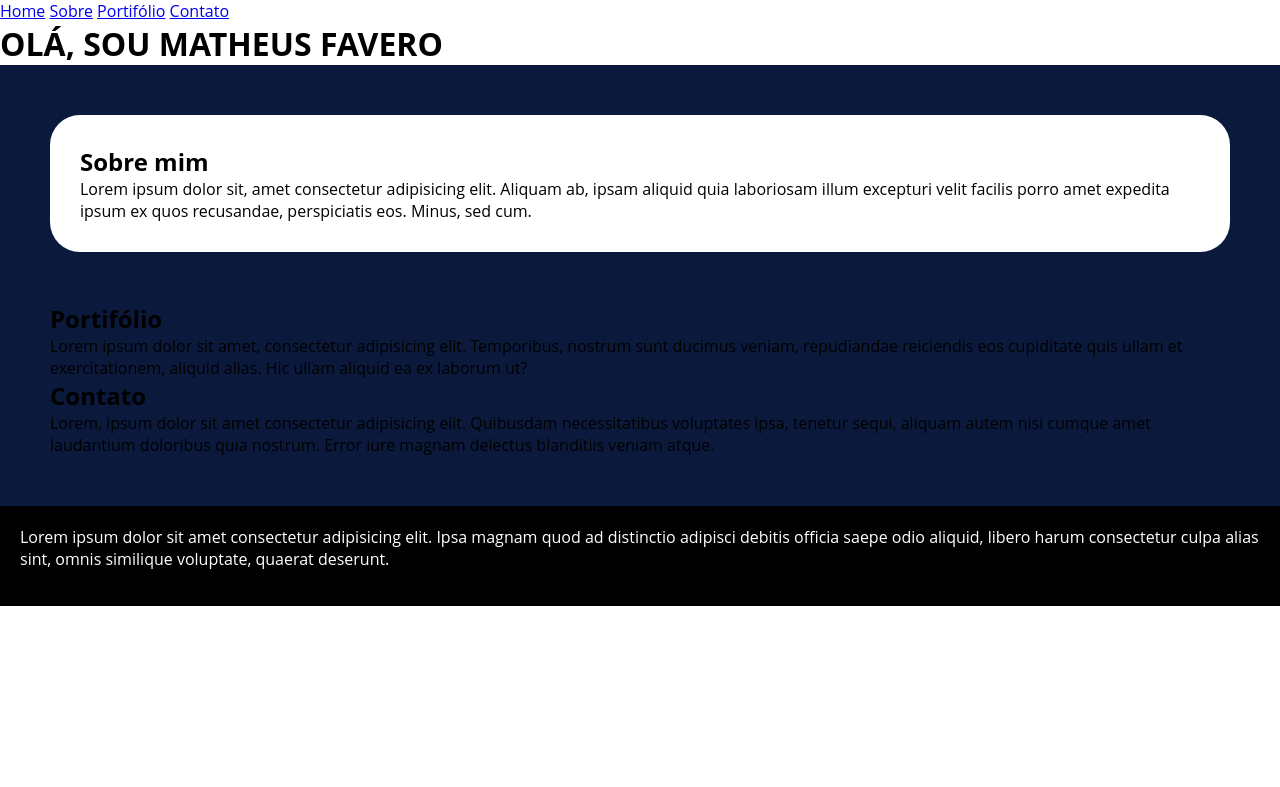
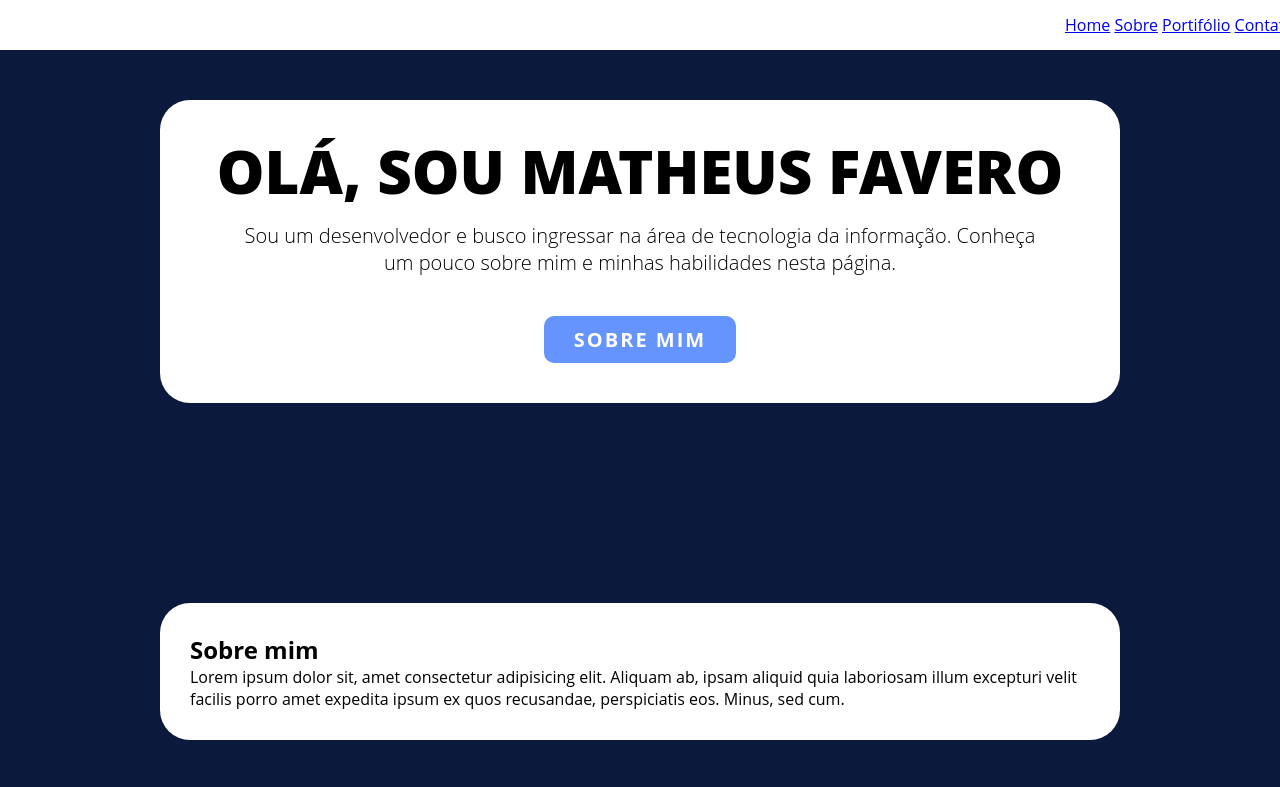
Before and after one commit to MatheusFavero/portfolio, a plain HTML site: page index.html in a window 1280 px wide. Shown: the top 787 px of the page. Drawn offline with Linux system fonts and the light colour scheme.

Commit message:
better design

```diff
--- a/index.html
+++ b/index.html
@@ -20,28 +20,39 @@
 
         </nav>
 
-        <h1>OLÁ, SOU MATHEUS FAVERO</h1>
+        <div id="apresentation">
 
+            <div id="greetings" class="default">
+
+                <h1>OLÁ, SOU MATHEUS FAVERO</h1>
+
+                <p>Sou um desenvolvedor e busco ingressar na área de tecnologia da informação. Conheça um pouco sobre mim e minhas habilidades nesta página.</p>
+
+                <a href="./#about">SOBRE MIM</a>
+
+            </div>
+
+        </div>
 
     </header>
 
     <main>
 
-        <section id="about">
+        <section id="about" class="default">
 
             <h1>Sobre mim</h1>
             <p>Lorem ipsum dolor sit, amet consectetur adipisicing elit. Aliquam ab, ipsam aliquid quia laboriosam illum excepturi velit facilis porro amet expedita ipsum ex quos recusandae, perspiciatis eos. Minus, sed cum.</p>
 
         </section>
 
-        <section id="portfolio">
+        <section id="portfolio" class="default">
 
             <h1>Portifólio</h1>
             <p>Lorem ipsum dolor sit amet, consectetur adipisicing elit. Temporibus, nostrum sunt ducimus veniam, repudiandae reiciendis eos cupiditate quis ullam et exercitationem, aliquid alias. Hic ullam aliquid ea ex laborum ut?</p>
 
         </section>
 
-        <section id="contact">
+        <section id="contact" class="default">
 
             <h1>Contato</h1>
             <p>Lorem, ipsum dolor sit amet consectetur adipisicing elit. Quibusdam necessitatibus voluptates ipsa, tenetur sequi, aliquam autem nisi cumque amet laudantium doloribus quia nostrum. Error iure magnam delectus blanditiis veniam atque.</p>
--- a/style/style.css
+++ b/style/style.css
@@ -20,6 +20,99 @@
 
 }
 
+#home{
+
+    position: fixed;
+    background-color: white;
+    width: 100%;
+    text-align: right;
+    padding: 14px;
+
+}
+
+#home > a{
+
+
+}
+
+
+.default {
+
+    max-width: 900px;
+    background-color: white;
+    padding: 30px;
+    border-radius: 30px;
+    margin: auto;
+    margin: 50px auto 50px auto;
+}
+
+#apresentation{
+
+    background-color: var(--cor5);
+    padding: 50px;
+    font-size: 20px;
+    font-weight: lighter;
+    text-align: center;
+
+}
+
+#greetings{
+
+    padding-bottom: 50px;
+
+}
+
+#apresentation h1{
+
+    font-size: 40px;
+    font-weight: 900;
+
+}
+
+#apresentation p{
+
+    margin: 10px 50px 50px 50px;
+
+}
+
+#apresentation a{
+
+    background-color: var(--cor2);
+    padding: 10px 30px;
+    color: white;
+    text-decoration: none;
+    font-weight: 700;
+    border-radius: 10px;
+    letter-spacing: 2px;
+
+}
+
+@media (max-width: 650px) {
+
+    #apresentation h1 {
+
+        font-size: 30px;
+
+    }
+
+    #apresentation{
+
+        font-size: 20px;
+
+    }
+
+}
+
+@media (min-width: 1200px) {
+
+    #apresentation h1 {
+
+        font-size: 60px;
+
+    }
+
+}
+
 main{
 
     background-color: var(--cor5);
@@ -29,10 +122,7 @@ main{
 
 #about{
 
-    background-color: white;
-    padding: 30px;
-    border-radius: 30px;
-    margin-bottom: 50px;
+
 
 }
 
```
